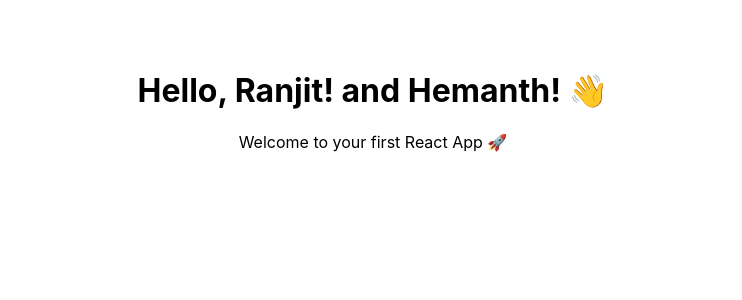
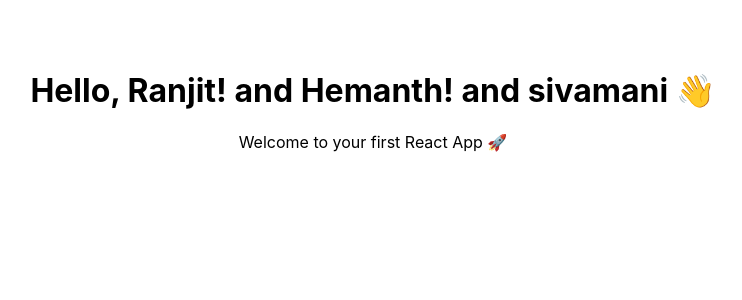
Before and after one commit to 11ranjitreddy/FSAD-S104, a React app: page / in a window 1280 px wide. Shown: the top 300 px of the page, without its empty margins (267-1009 px from the left). Built offline with nearby package versions, Linux system fonts and the light colour scheme.

Commit message:
app.js update

```diff
--- a/src/App.js
+++ b/src/App.js
@@ -3,7 +3,7 @@
 function App() {
   return (
     <div style={{ textAlign: 'center', paddingTop: '50px' }}>
-      <h1>Hello, Ranjit! and Hemanth! 👋</h1>
+      <h1>Hello, Ranjit! and Hemanth! and sivamani 👋</h1>
       <p>Welcome to your first React App 🚀</p>
     </div>
   );
```
